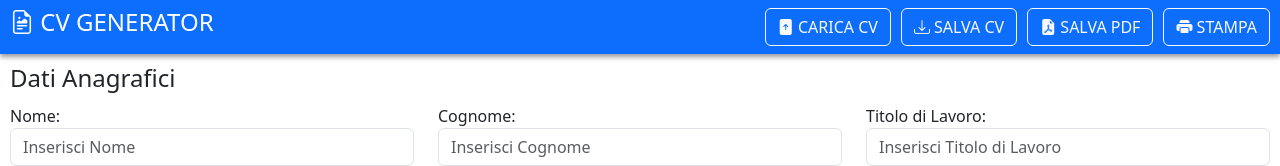
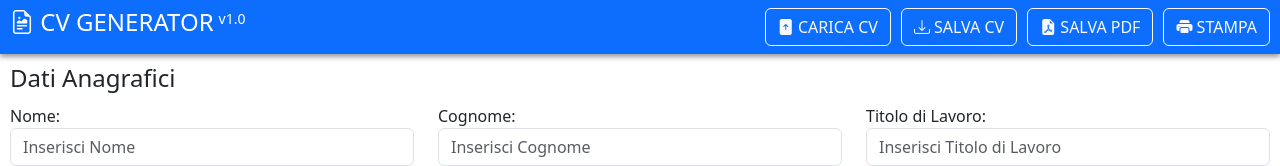
Before and after one commit to davenar/cv-generator, an Angular app: page /home in a window 1280 px wide. Shown: the top 166 px of the page. Built offline with nearby package versions, Linux system fonts and the light colour scheme.

Commit message:
download json cv

```diff
--- a/package.json
+++ b/package.json
@@ -31,6 +31,7 @@
     "@angular/compiler-cli": "^16.1.0",
     "@types/jasmine": "~4.3.0",
     "@types/lodash": "^4.14.197",
+    "@types/node": "^20.4.10",
     "jasmine-core": "~4.6.0",
     "karma": "~6.4.0",
     "karma-chrome-launcher": "~3.2.0",
--- a/src/app/components/cv-form/cv-form.component.html
+++ b/src/app/components/cv-form/cv-form.component.html
@@ -5,7 +5,7 @@
 <!-- <img *ngIf="selectedImage" [src]="getObjectURL(selectedImage)">
 <p>{{selectedImage?.name}}</p> -->
 
-<app-toolbar [onImportCV]="pippo" [onDownloadCV]="downloadJSON"></app-toolbar>
+<app-toolbar [onImportCV]="pippo" [cv]="cv"></app-toolbar>
 
 <div style="margin-top: 50px;">
   <fieldset>
--- a/src/app/components/cv-form/cv-form.component.ts
+++ b/src/app/components/cv-form/cv-form.component.ts
@@ -41,21 +41,6 @@ export class CvFormComponent implements OnInit, OnDestroy {
     return URL.createObjectURL(file);
   }
 
-  downloadJSON() {
-    const jsonString = JSON.stringify(this.cv);
-    console.log(`download: ${jsonString}`);
-    const blob = new Blob([jsonString], { type: 'application/json' });
-    const url = window.URL.createObjectURL(blob);
-
-    const a = document.createElement('a');
-    a.href = url;
-    a.download = 'cv.json';
-    a.click();
-
-    // Clean up the URL object
-    window.URL.revokeObjectURL(url);
-  }
-
   pippo() {
     console.log("pippo");
     console.log(this.cv);
--- a/src/app/components/shared/toolbar/toolbar.component.css
+++ b/src/app/components/shared/toolbar/toolbar.component.css
@@ -19,5 +19,7 @@
 }
 
 .toolbar-title{
+  display: flex;
+  gap: 5px;
   color: white;
 }
--- a/src/app/components/shared/toolbar/toolbar.component.html
+++ b/src/app/components/shared/toolbar/toolbar.component.html
@@ -5,6 +5,7 @@
         <i class="bi bi-file-earmark-richtext"></i>
         CV GENERATOR
       </h4>
+      <small>{{version}}</small>
     </div>
   </div>
   <div class="toolbar-subcontainer">
@@ -12,7 +13,7 @@
       <i class="bi bi-file-arrow-up-fill"></i>
       CARICA CV
     </button>
-    <button class="btn btn-outline-light" (click)="onDownloadCV && onDownloadCV()">
+    <button class="btn btn-outline-light" (click)="downloadJSON(cv)">
       <i class="bi bi-download"></i>
       SALVA CV
     </button>
--- a/src/app/components/shared/toolbar/toolbar.component.ts
+++ b/src/app/components/shared/toolbar/toolbar.component.ts
@@ -1,4 +1,5 @@
 import { Component, EventEmitter, Input, Output } from '@angular/core';
+import { CVModel } from 'src/app/contracts/cv-model';
 
 @Component({
   selector: 'app-toolbar',
@@ -6,9 +7,23 @@ import { Component, EventEmitter, Input, Output } from '@angular/core';
   styleUrls: ['./toolbar.component.css']
 })
 export class ToolbarComponent {
+  version: string = "v1.0";
   @Input() onImportCV!: Function;
-  @Input() onDownloadCV!: Function;
+  @Input() cv: CVModel | undefined;
 
 
+  downloadJSON(json: any): void {
+    const jsonString = JSON.stringify(json, null, 2);
+    console.log(`download: ${jsonString}`);
+    const blob = new Blob([jsonString], { type: 'application/json' });
+    const url = window.URL.createObjectURL(blob);
 
+    const a = document.createElement('a');
+    a.href = url;
+    a.download = 'cv.json';
+    a.click();
+
+    // Clean up the URL object
+    window.URL.revokeObjectURL(url);
+  }
 }
```
Also changed, not shown: 1 other file (tests, documents, lock files or other folders).
